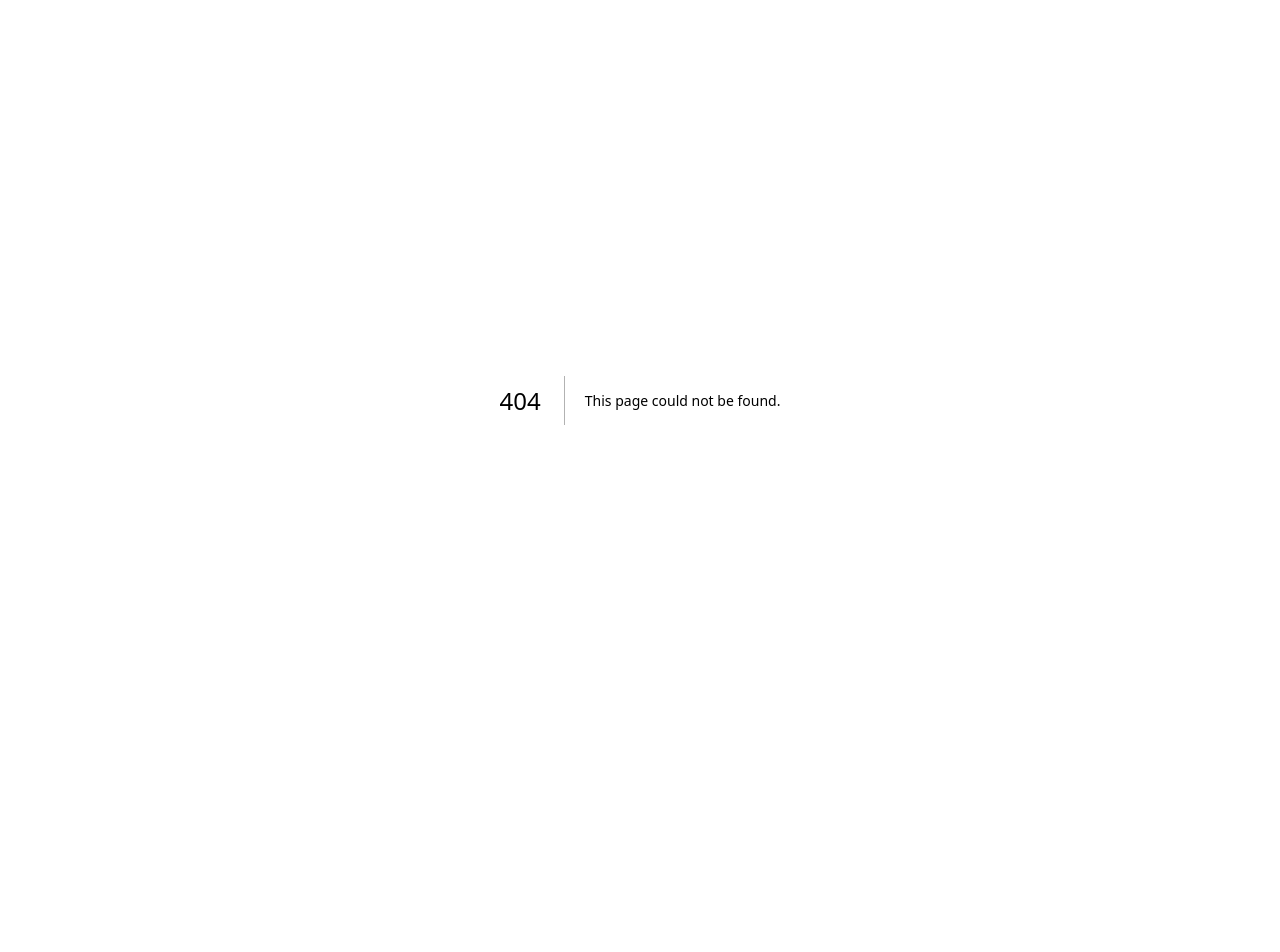
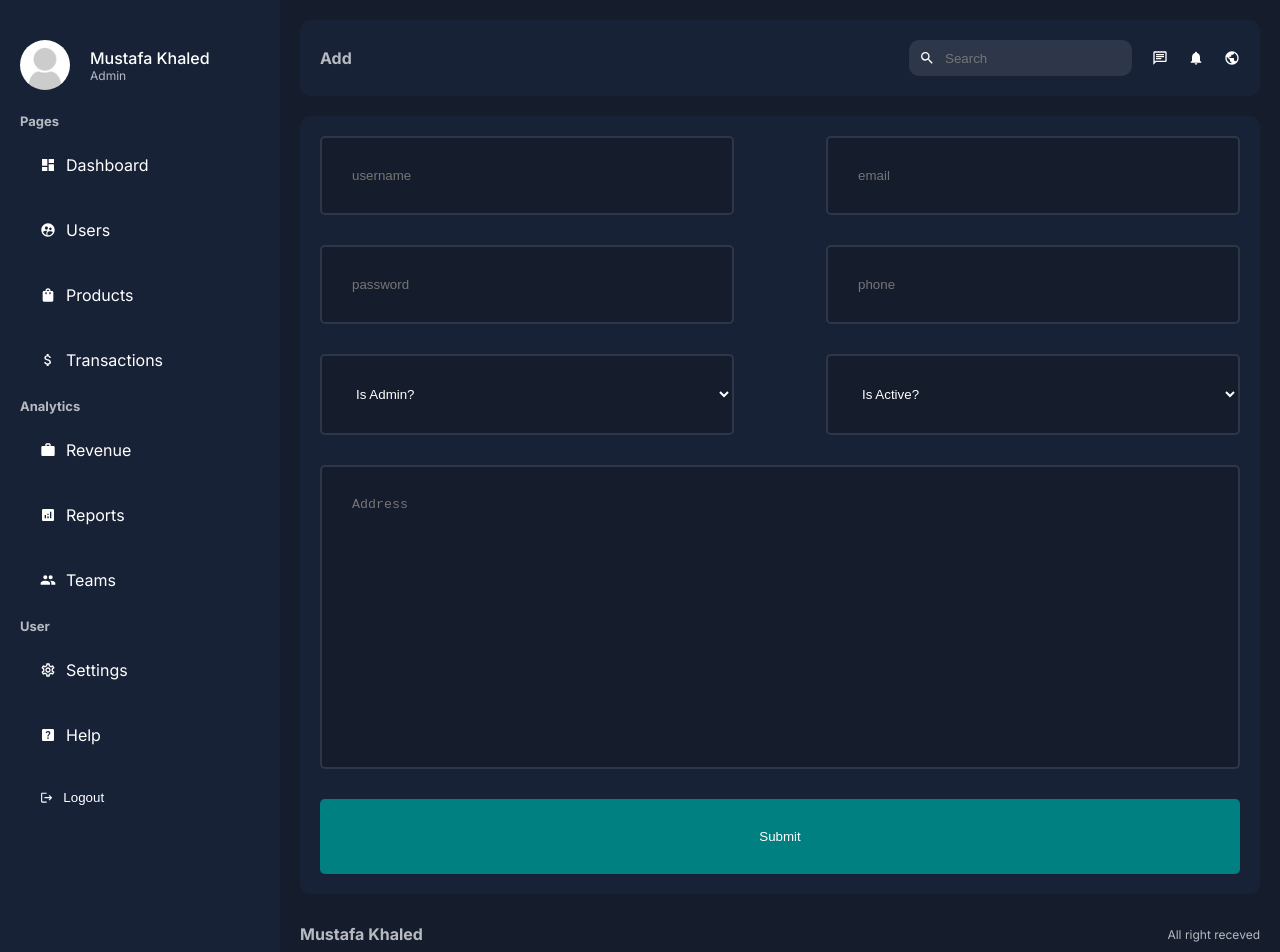
Before and after one commit to mustafa-khaled/Next.js-Admin-Dashboard, a Next.js app: page /dashboard/users/add in a window 1280 px wide. Before the commit this address had no page. Shown: the top 952 px of the page. Before the commit the page ends 800 px from the top, so only its background shows below. Built offline with nearby package versions, Linux system fonts and the light colour scheme.

Commit message:
create user and product add page

```diff
--- /dev/null
+++ b/app/dashboard/users/add/page.jsx
@@ -0,0 +1,37 @@
+import styles from "@/app/ui/dashboard/users/addUser/addUser.module.css";
+
+function AddUserPage() {
+  return (
+    <div className={styles.container}>
+      <form className={styles.form}>
+        <input type="text" placeholder="username" name="username" required />
+        <input type="email" placeholder="email" name="email" required />
+        <input
+          type="password"
+          placeholder="password"
+          name="password"
+          required
+        />
+        <input type="phone" placeholder="phone" name="phone" />
+        <select name="isAdmin" id="isAdmin">
+          <option value={false}>Is Admin?</option>
+          <option value={true}>Yes</option>
+          <option value={false}>No</option>
+        </select>
+        <select name="isActive" id="isActive">
+          <option value={true}>Is Active?</option>
+          <option value={true}>Yes</option>
+          <option value={false}>No</option>
+        </select>
+        <textarea
+          name="address"
+          id="address"
+          rows="16"
+          placeholder="Address"></textarea>
+        <button type="submit">Submit</button>
+      </form>
+    </div>
+  );
+}
+
+export default AddUserPage;
--- /dev/null
+++ b/app/ui/dashboard/products/addProduct/addProduct.module.css
@@ -0,0 +1,43 @@
+.container {
+  background-color: var(--bgSoft);
+  padding: 20px;
+  border-radius: 10px;
+  margin-top: 20px;
+}
+
+.form {
+  display: flex;
+  flex-wrap: wrap;
+  justify-content: space-between;
+}
+
+.form input,
+.form textarea,
+.form select {
+  padding: 30px;
+  background-color: var(--bg);
+  color: var(--text);
+  border: 2px solid #2e374a;
+  border-radius: 5px;
+  margin-bottom: 30px;
+}
+
+.form input,
+.form select {
+  width: 45%;
+}
+
+.form textarea {
+  width: 100%;
+  resize: none;
+}
+
+.form button {
+  width: 100%;
+  padding: 30px;
+  background-color: teal;
+  color: var(--text);
+  border: none;
+  border-radius: 5px;
+  cursor: pointer;
+}
--- /dev/null
+++ b/app/ui/dashboard/products/singleProduct/singleProduct.module.css
@@ -0,0 +1,62 @@
+.container {
+  display: flex;
+  gap: 50px;
+  margin-top: 20px;
+}
+
+.infoContainer {
+  flex: 1;
+  background-color: var(--bgSoft);
+  padding: 20px;
+  border-radius: 10px;
+  font-weight: bold;
+  color: var(--textSoft);
+  height: max-content;
+}
+
+.imgContainer {
+  width: 100%;
+  height: 300px;
+  position: relative;
+  border-radius: 10px;
+  overflow: hidden;
+  margin-bottom: 20px;
+}
+
+.formContainer {
+  flex: 3;
+  background-color: var(--bgSoft);
+  padding: 20px;
+  border-radius: 10px;
+}
+
+.form {
+  display: flex;
+  flex-direction: column;
+}
+
+.form input,
+.form textarea,
+.form select {
+  padding: 20px;
+  border: 2px solid #2e374a;
+  border-radius: 5px;
+  background-color: var(--bg);
+  color: var(--text);
+  margin: 10px 0px;
+}
+
+.form label {
+  font-size: 12px;
+}
+
+.form button {
+  width: 100%;
+  padding: 20px;
+  background-color: teal;
+  color: var(--text);
+  border: none;
+  border-radius: 5px;
+  cursor: pointer;
+  margin-top: 20px;
+}
--- /dev/null
+++ b/app/ui/dashboard/users/addUser/addUser.module.css
@@ -0,0 +1,43 @@
+.container {
+  background-color: var(--bgSoft);
+  padding: 20px;
+  border-radius: 10px;
+  margin-top: 20px;
+}
+
+.form {
+  display: flex;
+  flex-wrap: wrap;
+  justify-content: space-between;
+}
+
+.form input,
+.form textarea,
+.form select {
+  padding: 30px;
+  background-color: var(--bg);
+  color: var(--text);
+  border: 2px solid #2e374a;
+  border-radius: 5px;
+  margin-bottom: 30px;
+}
+
+.form input,
+.form select {
+  width: 45%;
+}
+
+.form textarea {
+  width: 100%;
+  resize: none;
+}
+
+.form button {
+  width: 100%;
+  padding: 30px;
+  background-color: teal;
+  color: var(--text);
+  border: none;
+  border-radius: 5px;
+  cursor: pointer;
+}
--- /dev/null
+++ b/app/ui/dashboard/users/singleUser/singleUser.module.css
@@ -0,0 +1,62 @@
+.container {
+  display: flex;
+  gap: 50px;
+  margin-top: 20px;
+}
+
+.infoContainer {
+  flex: 1;
+  background-color: var(--bgSoft);
+  padding: 20px;
+  border-radius: 10px;
+  font-weight: bold;
+  color: var(--textSoft);
+  height: max-content;
+}
+
+.imgContainer {
+  width: 100%;
+  height: 300px;
+  position: relative;
+  border-radius: 10px;
+  overflow: hidden;
+  margin-bottom: 20px;
+}
+
+.formContainer {
+  flex: 3;
+  background-color: var(--bgSoft);
+  padding: 20px;
+  border-radius: 10px;
+}
+
+.form {
+  display: flex;
+  flex-direction: column;
+}
+
+.form input,
+.form textarea,
+.form select {
+  padding: 20px;
+  border: 2px solid #2e374a;
+  border-radius: 5px;
+  background-color: var(--bg);
+  color: var(--text);
+  margin: 10px 0px;
+}
+
+.form label {
+  font-size: 12px;
+}
+
+.form button {
+  width: 100%;
+  padding: 20px;
+  background-color: teal;
+  color: var(--text);
+  border: none;
+  border-radius: 5px;
+  cursor: pointer;
+  margin-top: 20px;
+}
```
Also changed, not shown: app/dashboard/products/add/page.jsx (added, +30 -0 lines).
